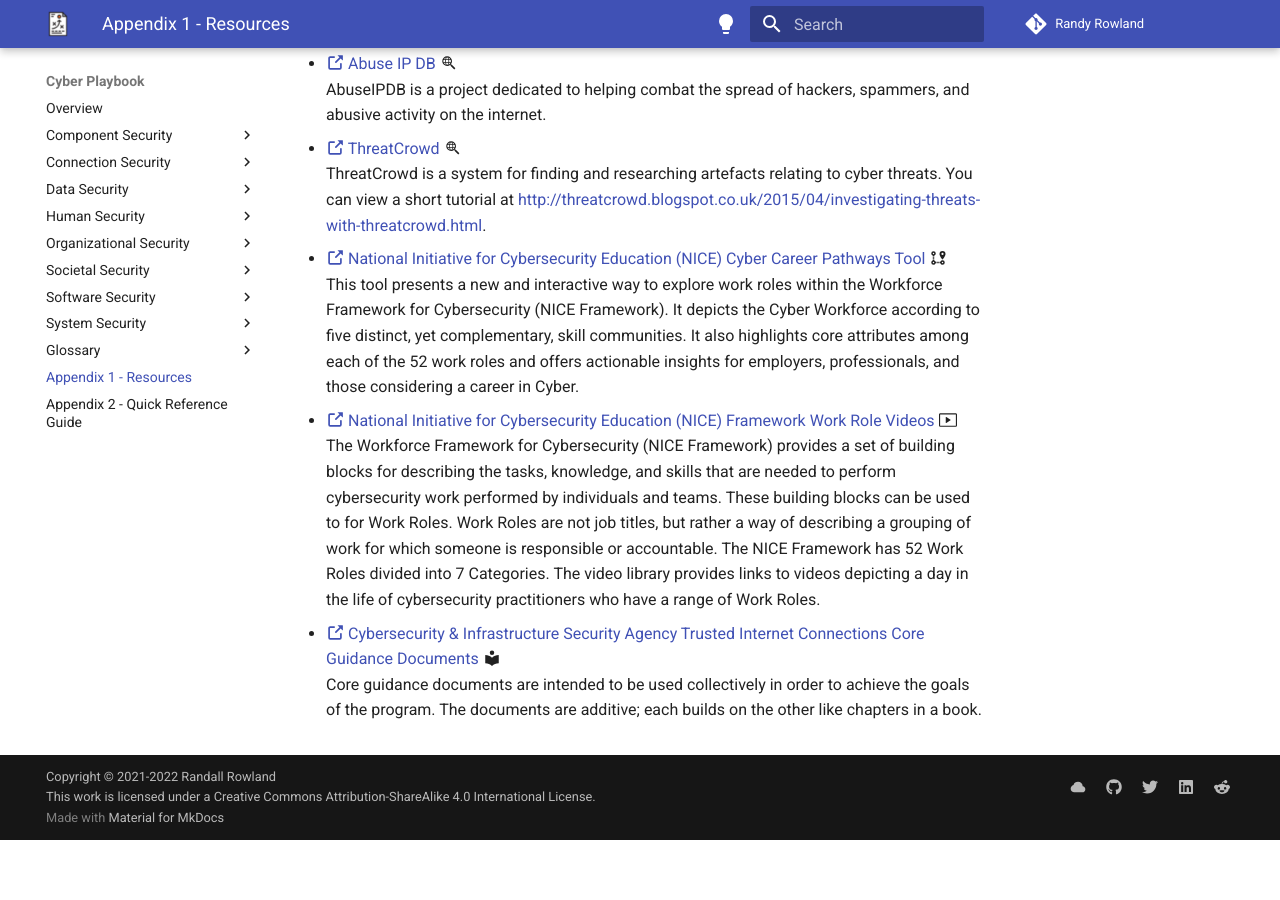
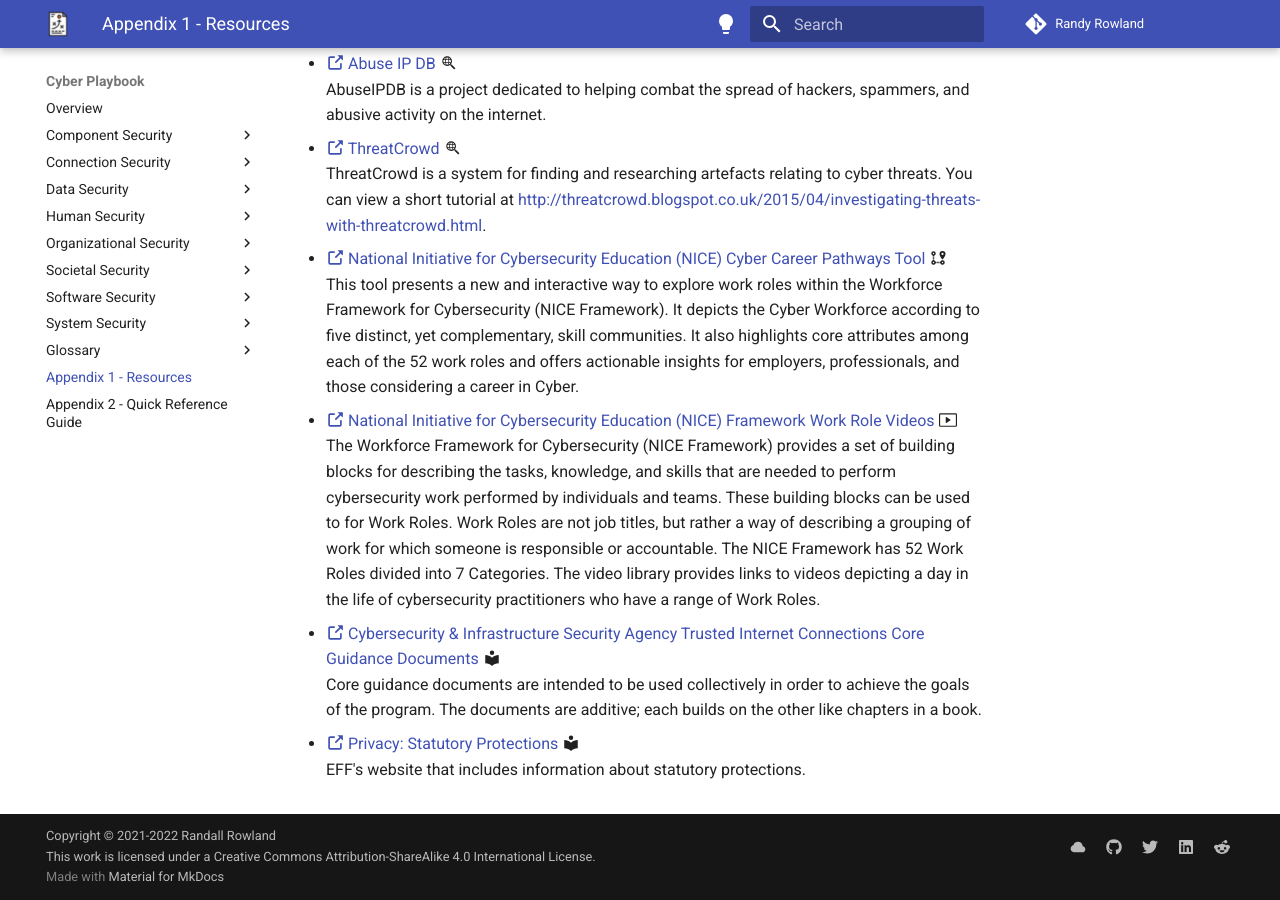
Before and after one commit to rowland007/Cyber-Playbook, an MkDocs documentation site: the page built from docs/resources.md, in a window 1280 px wide and 900 px high, scrolled down 2336 px. Built offline with MkDocs 1.6.1 and Material for MkDocs 9.7.7, drawn with Linux system fonts in a browser that asks for light colours; before the commit the page ends 3176 px from its top, so only the background shows below that.

Commit message:
Update resources.md
Add EFF link to a website that includes information about statutory protections.

```diff
--- a/docs/resources.md
+++ b/docs/resources.md
@@ -61,3 +61,6 @@
 
 - [:octicons-link-external-16: Cybersecurity & Infrastructure Security Agency Trusted Internet Connections Core Guidance Documents](https://www.cisa.gov/publication/tic-30-core-guidance-documents) :material-library:
 Core guidance documents are intended to be used collectively in order to achieve the goals of the program. The documents are additive; each builds on the other like chapters in a book.
+
+- [:octicons-link-external-16: Privacy: Statutory Protections](https://ilt.eff.org/Privacy__Statutory_Protections.html) :material-library:
+EFF's website that includes information about statutory protections.
```
